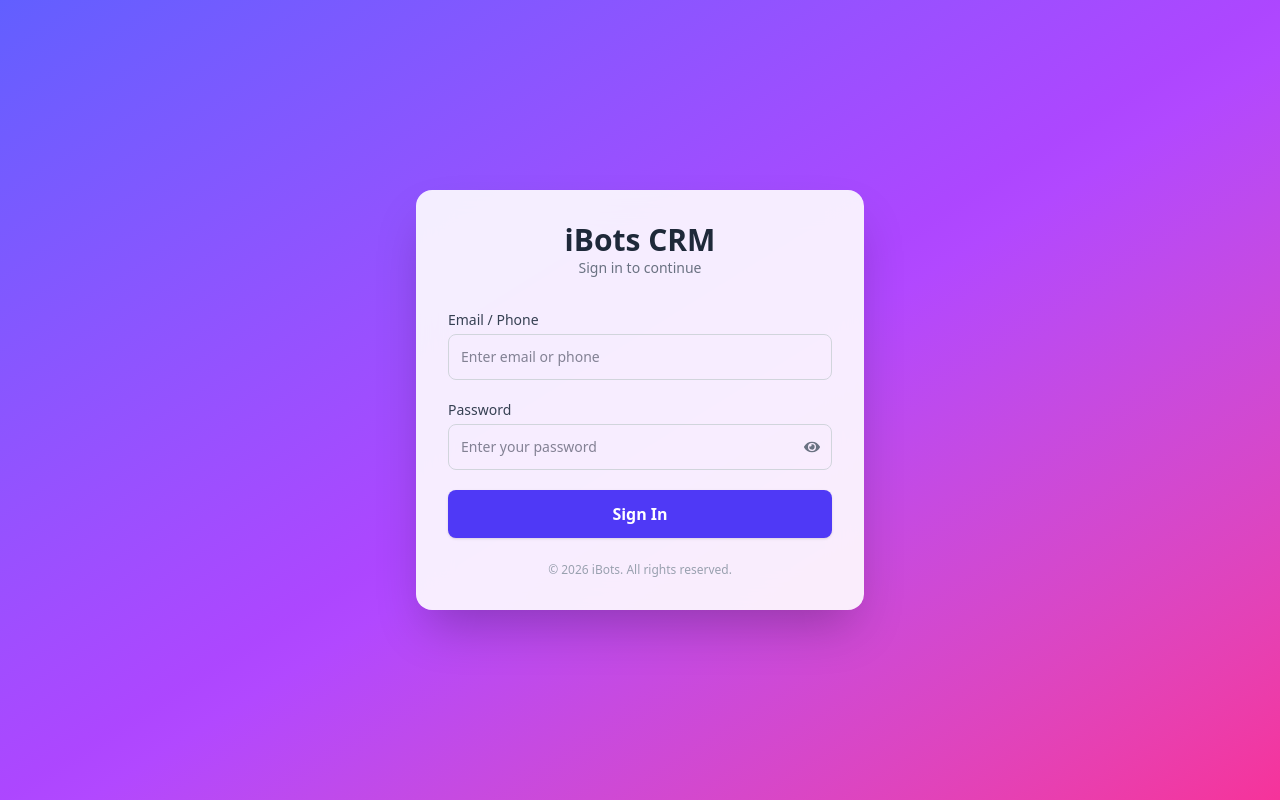
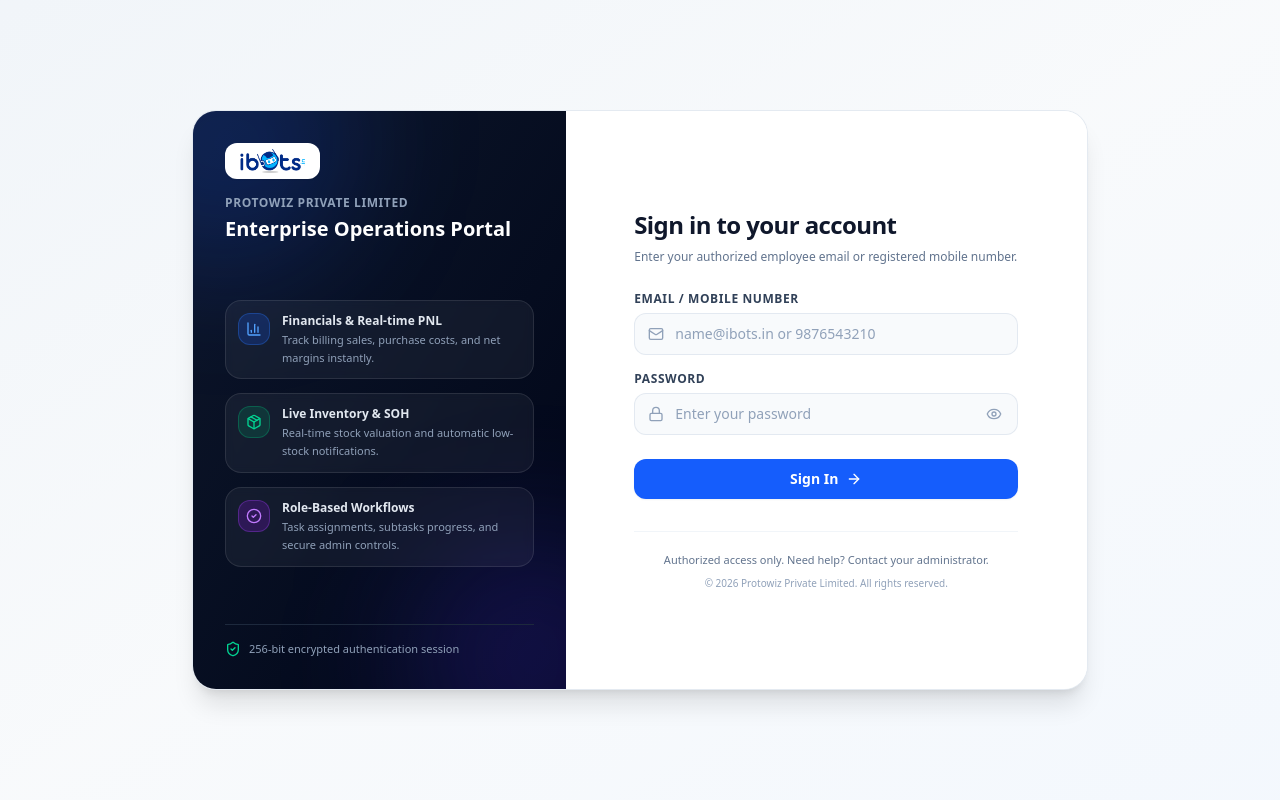
Before and after one commit to mack2401/dashboard, a React (Vite) app in the folder inventorydashboard_modules-main/: page /login in a window 1280 px wide. Built offline with nearby package versions, Linux system fonts and the light colour scheme; no server answers.

Commit message:
style(login): redesign login page with professional slate enterprise theme matching dashboard UI

```diff
--- a/inventorydashboard_modules-main/src/pages/Login.tsx
+++ b/inventorydashboard_modules-main/src/pages/Login.tsx
@@ -1,10 +1,22 @@
-import { useRef, useState, useEffect } from "react";
+import React, { useRef, useState, useEffect } from "react";
 import { useAuth } from "../App";
 import { useNavigate } from "react-router-dom";
 import { collection, getDocs, query, where } from "firebase/firestore";
 import { db } from "../firebase";
-import { FaEye, FaEyeSlash } from "react-icons/fa";
 import { motion, AnimatePresence } from "framer-motion";
+import {
+  Mail,
+  Lock,
+  Eye,
+  EyeOff,
+  ShieldCheck,
+  ArrowRight,
+  Loader2,
+  BarChart3,
+  Package,
+  CheckCircle2,
+  AlertCircle
+} from "lucide-react";
 
 export default function Login() {
   const emailRef = useRef<HTMLInputElement>(null);
@@ -79,50 +91,156 @@ export default function Login() {
   }, [user, navigate]);
 
   return (
-    <div className="min-h-screen flex items-center justify-center bg-gradient-to-br from-indigo-500 via-purple-500 to-pink-500 px-4">
-      <div className="w-full max-w-md bg-white/90 backdrop-blur-lg p-8 rounded-2xl shadow-2xl">
-        <div className="flex flex-col items-center mb-8 text-center">
-          <h1 className="text-3xl font-bold text-gray-800">iBots CRM</h1>
-          <p className="text-gray-500 text-sm">Sign in to continue</p>
+    <div className="min-h-screen flex items-center justify-center bg-gradient-to-br from-slate-100 via-slate-50 to-blue-50/50 p-4 sm:p-6 lg:p-8 font-sans selection:bg-blue-600 selection:text-white">
+      <div className="w-full max-w-4xl bg-white rounded-3xl shadow-xl border border-slate-200/90 overflow-hidden grid grid-cols-1 lg:grid-cols-12 min-h-[580px]">
+        {/* Left Brand Panel (Desktop) */}
+        <div className="hidden lg:flex lg:col-span-5 bg-gradient-to-br from-slate-900 via-slate-850 to-slate-950 p-8 flex-col justify-between text-white relative overflow-hidden">
+          {/* Subtle Background Glow Elements */}
+          <div className="absolute -top-24 -left-24 w-64 h-64 bg-blue-600/20 rounded-full blur-3xl pointer-events-none" />
+          <div className="absolute -bottom-24 -right-24 w-64 h-64 bg-indigo-600/20 rounded-full blur-3xl pointer-events-none" />
+
+          {/* Top Branding */}
+          <div className="relative z-10 space-y-4">
+            <div className="inline-flex items-center bg-white px-3.5 py-1.5 rounded-xl shadow-xs">
+              <img
+                src="/ibots-logo.png"
+                alt="iBots"
+                className="h-6 w-auto max-w-[120px] object-contain"
+              />
+            </div>
+            <div>
+              <p className="text-xs uppercase tracking-wider font-semibold text-slate-400">Protowiz Private Limited</p>
+              <h2 className="text-xl font-bold text-white mt-1">Enterprise Operations Portal</h2>
+            </div>
           </div>
 
+          {/* Middle Value Highlights */}
+          <div className="relative z-10 space-y-3.5 my-8">
+            <div className="flex items-start gap-3 p-3 rounded-2xl bg-white/5 border border-white/10 backdrop-blur-xs">
+              <div className="w-8 h-8 rounded-xl bg-blue-600/20 text-blue-400 flex items-center justify-center shrink-0 border border-blue-500/30">
+                <BarChart3 className="w-4 h-4" />
+              </div>
+              <div>
+                <h4 className="text-xs font-bold text-slate-200">Financials & Real-time PNL</h4>
+                <p className="text-[11px] text-slate-400 mt-0.5 leading-relaxed">
+                  Track billing sales, purchase costs, and net margins instantly.
+                </p>
+              </div>
+            </div>
+
+            <div className="flex items-start gap-3 p-3 rounded-2xl bg-white/5 border border-white/10 backdrop-blur-xs">
+              <div className="w-8 h-8 rounded-xl bg-emerald-600/20 text-emerald-400 flex items-center justify-center shrink-0 border border-emerald-500/30">
+                <Package className="w-4 h-4" />
+              </div>
+              <div>
+                <h4 className="text-xs font-bold text-slate-200">Live Inventory & SOH</h4>
+                <p className="text-[11px] text-slate-400 mt-0.5 leading-relaxed">
+                  Real-time stock valuation and automatic low-stock notifications.
+                </p>
+              </div>
+            </div>
+
+            <div className="flex items-start gap-3 p-3 rounded-2xl bg-white/5 border border-white/10 backdrop-blur-xs">
+              <div className="w-8 h-8 rounded-xl bg-purple-600/20 text-purple-400 flex items-center justify-center shrink-0 border border-purple-500/30">
+                <CheckCircle2 className="w-4 h-4" />
+              </div>
+              <div>
+                <h4 className="text-xs font-bold text-slate-200">Role-Based Workflows</h4>
+                <p className="text-[11px] text-slate-400 mt-0.5 leading-relaxed">
+                  Task assignments, subtasks progress, and secure admin controls.
+                </p>
+              </div>
+            </div>
+          </div>
+
+          {/* Bottom Security Footer */}
+          <div className="relative z-10 pt-4 border-t border-slate-800 flex items-center gap-2 text-[11px] text-slate-400">
+            <ShieldCheck className="w-4 h-4 text-emerald-400 shrink-0" />
+            <span>256-bit encrypted authentication session</span>
+          </div>
+        </div>
+
+        {/* Right Form Panel */}
+        <div className="col-span-1 lg:col-span-7 p-6 sm:p-10 flex flex-col justify-center bg-white">
+          <div className="w-full max-w-sm mx-auto">
+            {/* Mobile Branding Header */}
+            <div className="lg:hidden flex flex-col items-center mb-6 text-center">
+              <div className="inline-flex items-center bg-slate-900 p-2.5 rounded-2xl shadow-xs mb-3">
+                <div className="bg-white px-2.5 py-1 rounded-xl">
+                  <img
+                    src="/ibots-logo.png"
+                    alt="iBots"
+                    className="h-5 w-auto object-contain"
+                  />
+                </div>
+              </div>
+              <h1 className="text-xl font-bold text-slate-900">iBots CRM</h1>
+              <p className="text-xs text-slate-500 mt-0.5">Protowiz Private Limited</p>
+            </div>
+
+            {/* Desktop Form Title */}
+            <div className="mb-6">
+              <h2 className="text-2xl font-bold text-slate-900 tracking-tight">Sign in to your account</h2>
+              <p className="text-xs text-slate-500 mt-1.5 leading-relaxed">
+                Enter your authorized employee email or registered mobile number.
+              </p>
+            </div>
+
+            {/* Error Message */}
             <AnimatePresence>
               {error && (
                 <motion.div
-              initial={{ opacity: 0, y: -10 }}
+                  initial={{ opacity: 0, y: -8 }}
                   animate={{ opacity: 1, y: 0 }}
-              exit={{ opacity: 0, y: -10 }}
-              className="bg-red-500 text-white p-3 rounded-md mb-4 flex items-center justify-between"
+                  exit={{ opacity: 0, y: -8 }}
+                  className="bg-rose-50 border border-rose-200/90 text-rose-700 p-3.5 rounded-xl mb-5 flex items-start justify-between gap-2.5 shadow-2xs"
                 >
-              <span className="text-sm font-medium">{error}</span>
-              <button onClick={() => setError(null)} className="ml-3" aria-label="Close error">
+                  <div className="flex items-start gap-2">
+                    <AlertCircle className="w-4 h-4 text-rose-600 shrink-0 mt-0.5" />
+                    <span className="text-xs font-semibold leading-relaxed">{error}</span>
+                  </div>
+                  <button
+                    onClick={() => setError(null)}
+                    className="text-rose-400 hover:text-rose-700 p-0.5 transition cursor-pointer"
+                    aria-label="Close error"
+                  >
                     ✕
                   </button>
                 </motion.div>
               )}
             </AnimatePresence>
 
-        <form onSubmit={handleSubmit} className="space-y-5">
+            <form onSubmit={handleSubmit} className="space-y-4">
               <div>
-            <label className="block text-sm font-medium text-gray-700 mb-1">Email / Phone</label>
+                <label className="block text-xs font-bold text-slate-700 uppercase tracking-wider mb-1.5">
+                  Email / Mobile Number
+                </label>
+                <div className="relative">
+                  <Mail className="absolute left-3.5 top-1/2 -translate-y-1/2 w-4 h-4 text-slate-400" />
                   <input
                     type="text"
                     ref={emailRef}
-              className="w-full px-3 py-3 border border-gray-300 rounded-lg text-sm focus:ring-2 focus:ring-indigo-500 focus:border-indigo-500 outline-none"
-              placeholder="Enter email or phone"
+                    className="w-full pl-10 pr-4 py-2.5 bg-slate-50 border border-slate-200/90 rounded-xl text-xs sm:text-sm font-medium text-slate-900 placeholder:text-slate-400 focus:bg-white focus:outline-none focus:ring-2 focus:ring-blue-500/20 focus:border-blue-600 transition"
+                    placeholder="name@ibots.in or 9876543210"
                     required
                     disabled={loading}
                     autoComplete="username"
                   />
                 </div>
+              </div>
 
               <div>
-            <label className="block text-sm font-medium text-gray-700 mb-1">Password</label>
+                <div className="flex items-center justify-between mb-1.5">
+                  <label className="block text-xs font-bold text-slate-700 uppercase tracking-wider">
+                    Password
+                  </label>
+                </div>
                 <div className="relative">
+                  <Lock className="absolute left-3.5 top-1/2 -translate-y-1/2 w-4 h-4 text-slate-400" />
                   <input
                     type={showPassword ? "text" : "password"}
                     ref={passwordRef}
-                className="w-full px-3 py-3 border border-gray-300 rounded-lg text-sm focus:ring-2 focus:ring-indigo-500 focus:border-indigo-500 outline-none"
+                    className="w-full pl-10 pr-10 py-2.5 bg-slate-50 border border-slate-200/90 rounded-xl text-xs sm:text-sm font-medium text-slate-900 placeholder:text-slate-400 focus:bg-white focus:outline-none focus:ring-2 focus:ring-blue-500/20 focus:border-blue-600 transition"
                     placeholder="Enter your password"
                     required
                     disabled={loading}
@@ -131,24 +249,45 @@ export default function Login() {
                   <button
                     type="button"
                     onClick={togglePasswordVisibility}
-                className="absolute right-3 top-1/2 -translate-y-1/2 text-gray-500"
+                    className="absolute right-3.5 top-1/2 -translate-y-1/2 text-slate-400 hover:text-slate-600 transition cursor-pointer p-0.5"
                     aria-label="Toggle password visibility"
                   >
-                {showPassword ? <FaEyeSlash /> : <FaEye />}
+                    {showPassword ? <EyeOff className="w-4 h-4" /> : <Eye className="w-4 h-4" />}
                   </button>
                 </div>
               </div>
 
+              <div className="pt-2">
                 <button
                   type="submit"
                   disabled={loading}
-            className="w-full py-3 bg-indigo-600 text-white rounded-lg font-semibold shadow hover:bg-indigo-700 transition disabled:bg-gray-400"
+                  className="w-full py-2.5 px-4 bg-blue-600 hover:bg-blue-700 text-white rounded-xl text-xs sm:text-sm font-bold shadow-xs hover:shadow transition-all duration-200 flex items-center justify-center gap-2 cursor-pointer disabled:opacity-60 disabled:cursor-not-allowed"
                 >
-            {loading ? "Signing in..." : "Sign In"}
+                  {loading ? (
+                    <>
+                      <Loader2 className="w-4 h-4 animate-spin" />
+                      <span>Authenticating...</span>
+                    </>
+                  ) : (
+                    <>
+                      <span>Sign In</span>
+                      <ArrowRight className="w-4 h-4" />
+                    </>
+                  )}
                 </button>
+              </div>
             </form>
 
-        <p className="text-xs text-gray-400 text-center mt-6">© {new Date().getFullYear()} iBots. All rights reserved.</p>
+            <div className="mt-8 pt-5 border-t border-slate-100 text-center space-y-2">
+              <p className="text-[11px] text-slate-500">
+                Authorized access only. Need help? Contact your administrator.
+              </p>
+              <p className="text-[10px] text-slate-400">
+                © {new Date().getFullYear()} Protowiz Private Limited. All rights reserved.
+              </p>
+            </div>
+          </div>
+        </div>
       </div>
     </div>
   );
```
Lines whose indentation alone changed are shown as unchanged.
